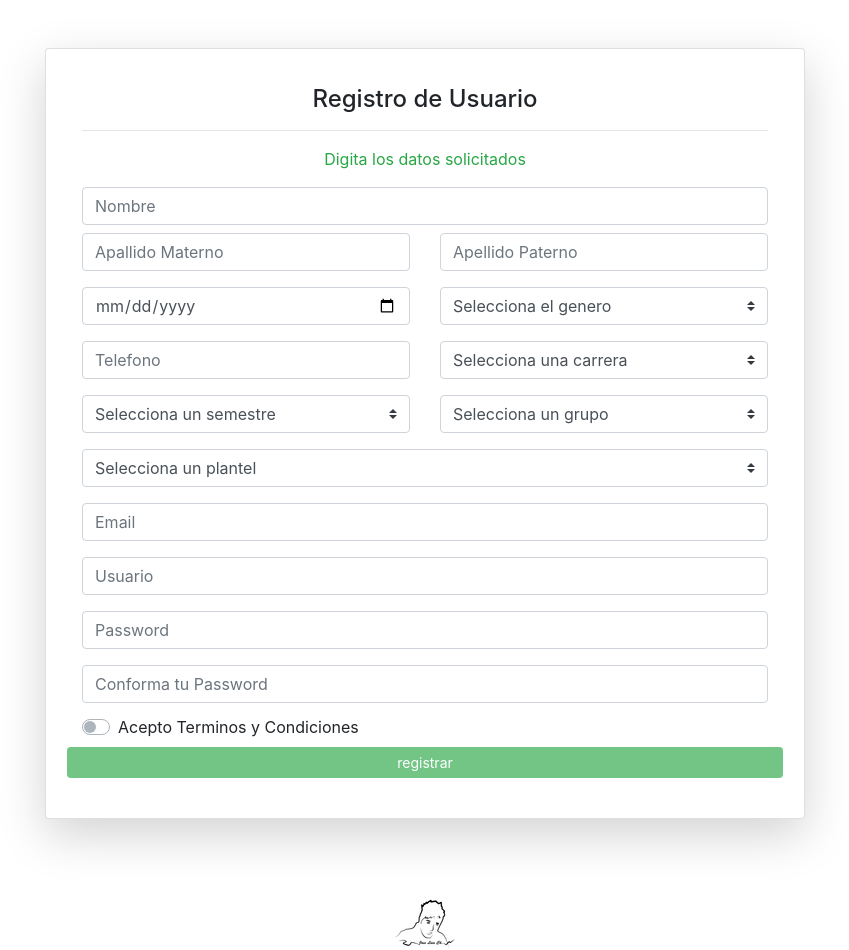
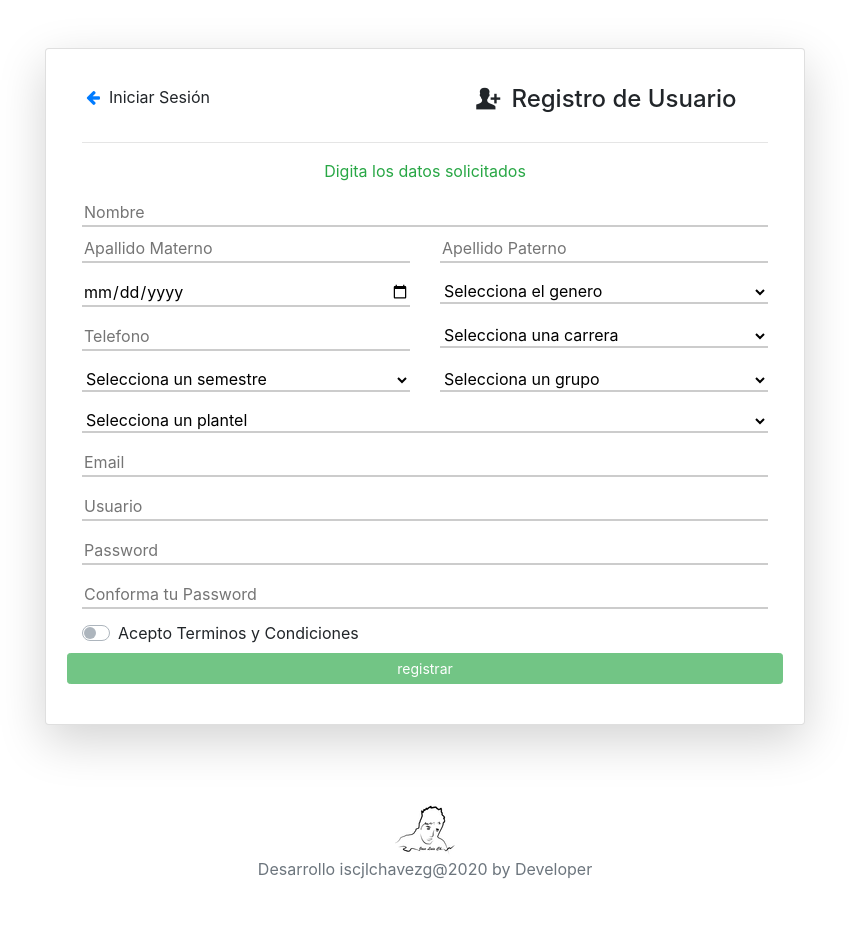
Before and after one commit to JlchavezG/Psbg, a PHP site: page /Nregistro.php in a window 1280 px wide. Shown: the top 950 px of the page, without its empty margins (215-1064 px from the left). After the commit the page ends 879 px from the top, so only its background shows below. Run offline with PHP 8.4, Linux system fonts and the light colour scheme; data that the repository does not hold is empty.

Commit message:
Registro Completo
Se termina el modulo de registro con validaciones solo falta la liberacion por parte de el lider de proyecto

```diff
--- a/Nregistro.php
+++ b/Nregistro.php
@@ -85,30 +85,37 @@
         <div class="row justify-content-center h-100 py-4">
           <div class="card col-sm-8 col-md-8 col-lg-8 shadow-lg p-3 mb-5 bg-white rounded">
                <article class="card-body">
-                   <h4 class="card-title text-center"> Registro de Usuario</h4>
+                    <div class="row">
+                        <div class="col">
+                            <a href="index.php"><span class="icon-left-big"></span></a> Iniciar Sesión
+                        </div>
+                        <div class="col">
+                              <h4 class="card-title text-center"><span class="icon-user-add"></span> Registro de Usuario</h4>
+                        </div>
+                    </div>
                    <hr>
                    <p class="text-success text-center">Digita los datos solicitados</p>
                       <!-- formulario de registro -->
                       <form name="Fregistro" action="<?php echo $_SERVER['PHP_SELF']; ?>" method="post" id="registro" enctype="multipart/form-data">
                         <div class="row">
                           <div class="col">
-                             <input type="text" name="nombre" class="form-control" placeholder="Nombre" required>
+                             <input type="text" name="nombre" class="caja" placeholder="Nombre" required>
                           </div>
                         </div>
                          <div class="row py-2">
                             <div class="col">
-                               <input type="text" name="apellidop" class="form-control" placeholder="Apallido Materno" required>
+                               <input type="text" name="apellidop" class="caja" placeholder="Apallido Materno" required>
                             </div>
                             <div class="col">
-                               <input type="text" name="apellidom" class="form-control" placeholder="Apellido Paterno" required>
+                               <input type="text" name="apellidom" class="caja" placeholder="Apellido Paterno" required>
                             </div>
                           </div>
                           <div class="row py-2">
                             <div class="col">
-                                 <input type="date" class="form-control" name="fecha" required>
+                                 <input type="date" class="caja" name="fecha" required>
                             </div>
                             <div class="col">
-                              <select class="custom-select" name="genero" id="genero" required>
+                              <select class="caja" name="genero" id="genero" required>
                                  <option selected>Selecciona el genero</option>
                                  <?php while($row = $resultado->fetch_assoc()) {  ?>
                                   <option value="<?php echo $row['Id_Genero']; ?>"><?php echo $row['NombreG']; ?></option>
@@ -118,10 +125,10 @@
                            </div>
                            <div class="row py-2">
                              <div class="col">
-                                <input type="tel" name="telefono" class="form-control" placeholder="Telefono" required>
+                                <input type="tel" name="telefono" class="caja" placeholder="Telefono" required>
                              </div>
                                <div class="col">
-                                 <select class="custom-select" name="carrera" id="carrera" required>
+                                 <select class="caja" name="carrera" id="carrera" required>
                                     <option selected>Selecciona una carrera</option>
                                     <?php while($row1 = $resultado1->fetch_assoc()) {  ?>
                                      <option value="<?php echo $row1['Id_Carrera']; ?>"><?php echo $row1['NombreC']; ?></option>
@@ -131,7 +138,7 @@
                            </div>
                            <div class="row py-2">
                               <div class="col">
-                                <select class="custom-select" name="semestre" id="semestre" required>
+                                <select class="caja" name="semestre" id="semestre" required>
                                    <option selected>Selecciona un semestre </option>
                                    <?php while($row2 = $resultado2->fetch_assoc()) {  ?>
                                     <option value="<?php echo $row2['Id_Semestre']; ?>"><?php echo $row2['NombreS']; ?></option>
@@ -139,7 +146,7 @@
                                 </select>
                               </div>
                               <div class="col">
-                                <select class="custom-select" name="grupo" id="grupo" required>
+                                <select class="caja" name="grupo" id="grupo" required>
                                    <option selected>Selecciona un grupo </option>
                                    <?php while($row3 = $resultado3->fetch_assoc()) {  ?>
                                     <option value="<?php echo $row3['Id_Grupo']; ?>"><?php echo $row3['Nombre']; ?></option>
@@ -149,7 +156,7 @@
                            </div>
                            <div class="row py-2">
                               <div class="col">
-                                <select class="custom-select" name="plantel" id="plantel" required>
+                                <select class="caja" name="plantel" id="plantel" required>
                                    <option selected>Selecciona un plantel </option>
                                    <?php while($row4 = $resultado4->fetch_assoc()) {  ?>
                                     <option value="<?php echo $row4['Id_Plantel']; ?>"><?php echo $row4['NombreP']; ?></option>
@@ -159,22 +166,22 @@
                            </div>
                            <div class="row py-2">
                               <div class="col">
-                                  <input type="text" name="email" class="form-control" placeholder="Email" required>
+                                  <input type="text" name="email" class="caja" placeholder="Email" required>
                               </div>
                            </div>
                            <div class="row py-2">
                              <div class="col">
-                                  <input type="text" name="user" class="form-control" name="user" placeholder="Usuario" required>
+                                  <input type="text" name="user" class="caja" name="user" placeholder="Usuario" required>
                              </div>
                            </div>
                            <div class="row py-2">
                              <div class="col">
-                                  <input type="password" name="pass" class="form-control" placeholder="Password" required>
+                                  <input type="password" name="pass" class="caja" placeholder="Password" required>
                              </div>
                            </div>
                            <div class="row py-2">
                              <div class="col">
-                                  <input type="password" name="cpass" class="form-control"  placeholder="Conforma tu Password" required>
+                                  <input type="password" name="cpass" class="caja"  placeholder="Conforma tu Password" required>
                              </div>
                            </div>
                            <div class="row py-1">
--- a/css/main.css
+++ b/css/main.css
@@ -15,11 +15,10 @@
   border-bottom: 2px solid #ccc;
   background: transparent;
   width: 100%;
+  box-shadow: none;
+  -moz-box-shadow: none;
+  -webkit-box-shadow: none;
 }
-.caja:focus, .caja:focus {
-    outline:none !important;
-    outline-width: 0 !important;
-    box-shadow: none;
-    -moz-box-shadow: none;
-    -webkit-box-shadow: none;
+.caja:focus{
+
 }
```
Also changed, not shown: index.php (+12 -6 lines).
